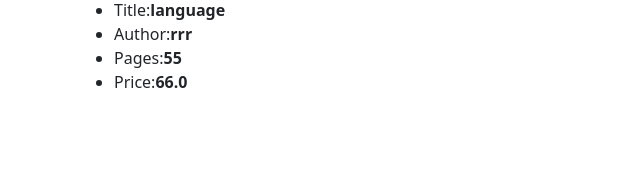
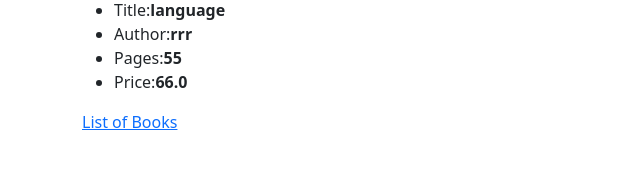
Before and after one commit to NiddanaMohan00/django-project1, a Django app: page / in a window 1280 px wide. Shown: the part 618-800 px from the top of the page, without its empty margins (0-640 px from the left). Run offline with Django 5.2, Linux system fonts and the light colour scheme; data comes from the database, SQL or seed files in the repository.

Commit message:
Update book_list.html

```diff
--- a/templates/app1/book_list.html
+++ b/templates/app1/book_list.html
@@ -18,6 +18,7 @@
 
 
         {% endfor %}
+        <a class="btb btn-primary" href="/list">List of Books</a>
 
 
     </div>
```
